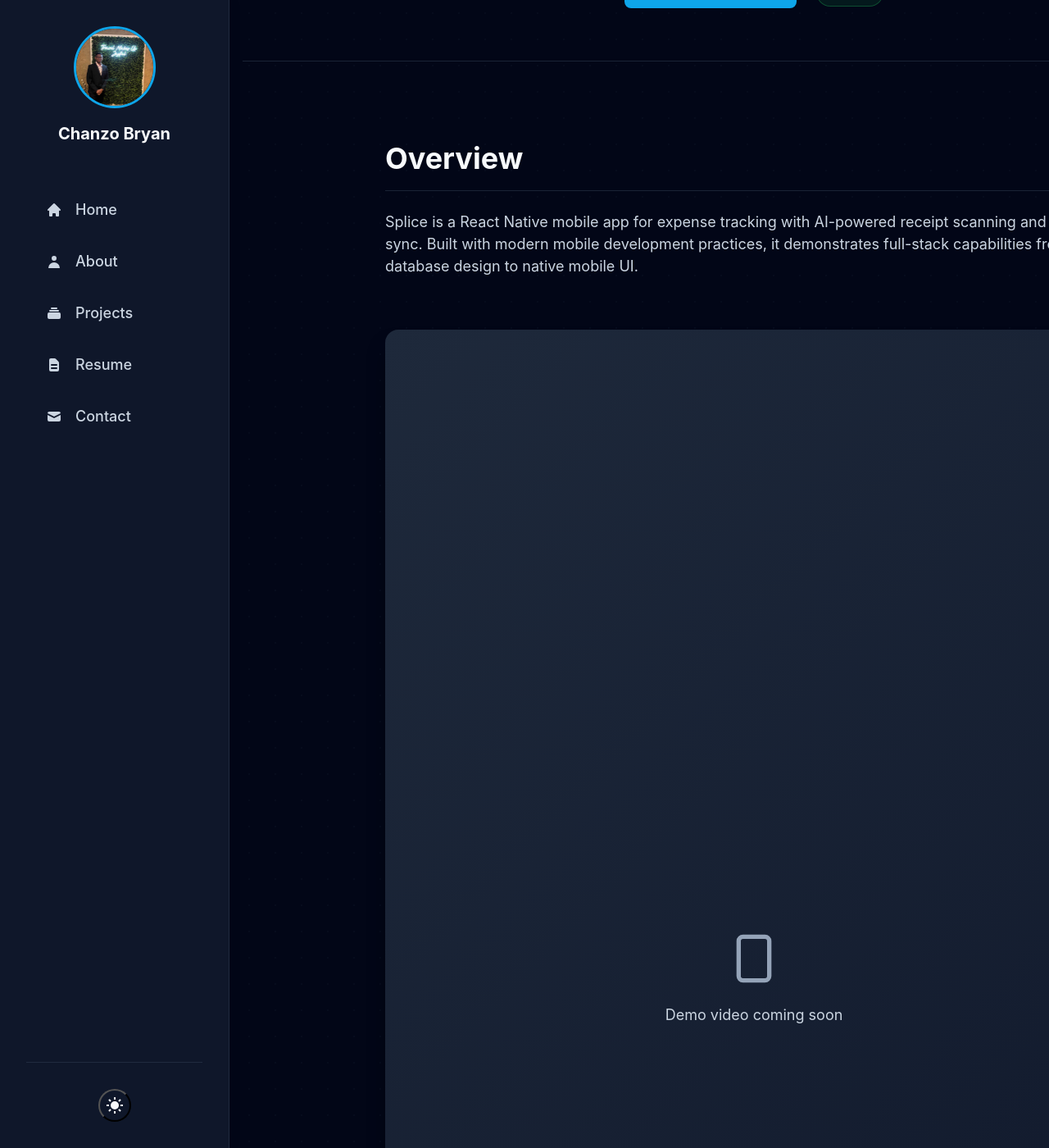
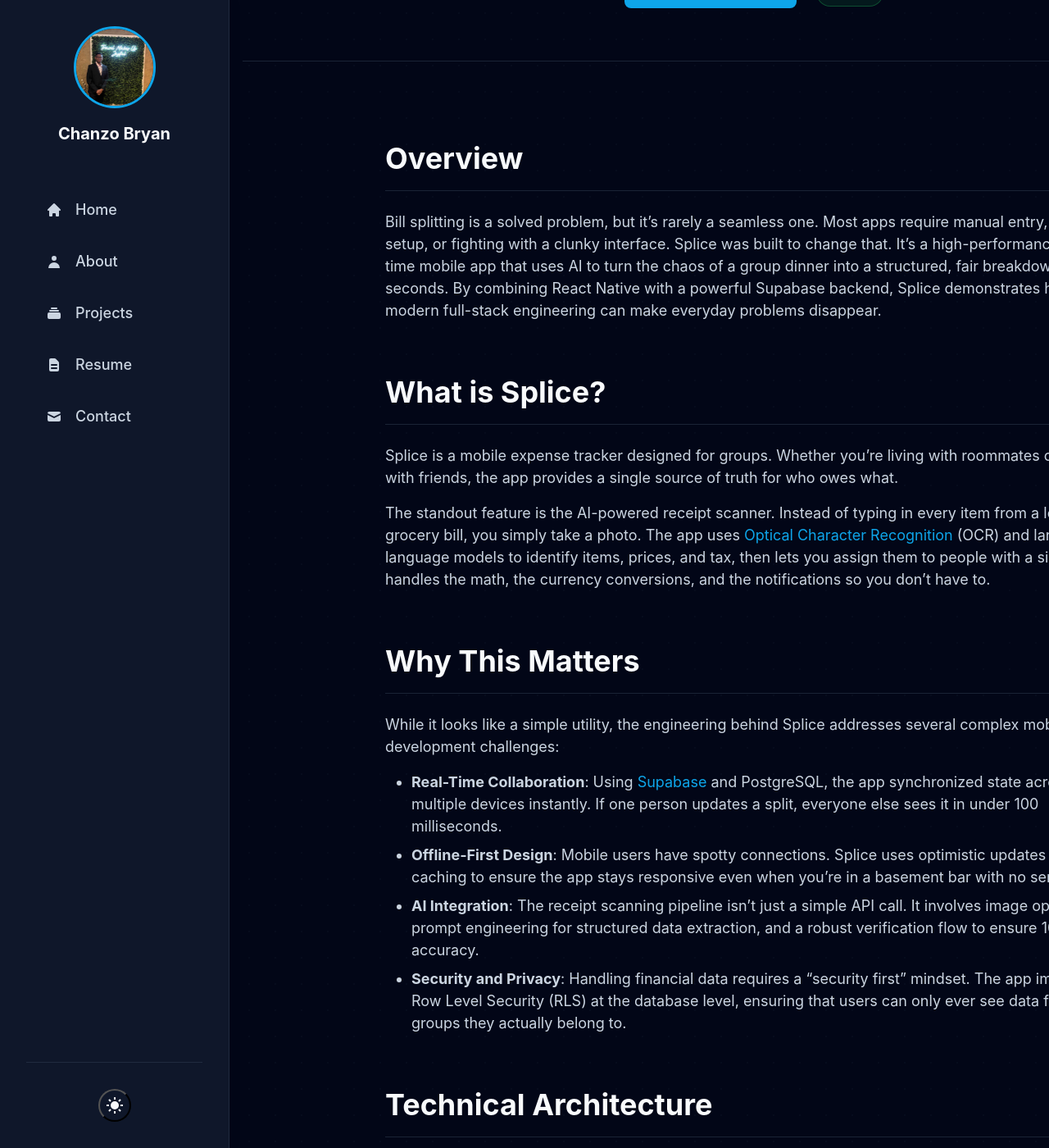
Before and after one commit to Chainso/chanzobryan.com, a Jekyll site: the page built from projects/splice.md, in a window 1280 px wide and 1400 px high, scrolled down 352 px. Shown: the whole window at 82% size. Built offline with Jekyll 4.4.1, drawn with Linux system fonts in a browser that asks for light colours; some of the changed text lies outside the part shown.

Commit message:
docs: rewrite Splice page with narrative style and update Terra Mystica video

```diff
--- a/projects/splice.md
+++ b/projects/splice.md
@@ -14,41 +14,22 @@ status: active
 
 ## Overview
 
-Splice is a React Native mobile app for expense tracking with AI-powered receipt scanning and real-time sync. Built with modern mobile development practices, it demonstrates full-stack capabilities from database design to native mobile UI.
+Bill splitting is a solved problem, but it's rarely a seamless one. Most apps require manual entry, complex setup, or fighting with a clunky interface. Splice was built to change that. It's a high-performance, real-time mobile app that uses AI to turn the chaos of a group dinner into a structured, fair breakdown in seconds. By combining React Native with a powerful Supabase backend, Splice demonstrates how modern full-stack engineering can make everyday problems disappear.
 
-<div class="video-showcase">
-  <div class="media-placeholder" style="aspect-ratio: 9/16; background: linear-gradient(135deg, #1e293b 0%, #0f172a 100%); display: flex; align-items: center; justify-content: center; border-radius: 1rem; box-shadow: 0 20px 25px -5px rgba(0, 0, 0, 0.5);">
-    <div style="text-align: center; color: #94a3b8; padding: 2rem;">
-      <svg width="64" height="64" viewBox="0 0 24 24" fill="none" stroke="currentColor" stroke-width="2" style="margin: 0 auto 1rem;">
-        <rect x="5" y="2" width="14" height="20" rx="2" ry="2"></rect>
-        <line x1="12" y1="18" x2="12.01" y2="18"></line>
-      </svg>
-      <p>Demo video coming soon</p>
-    </div>
-  </div>
-  <p class="video-caption">App demonstration (in production)</p>
-</div>
+## What is Splice?
 
-## Key Features
+Splice is a mobile expense tracker designed for groups. Whether you're living with roommates or traveling with friends, the app provides a single source of truth for who owes what.
 
-<div class="features-grid">
-  <div class="feature-item">
-    <h4>Receipt Scanning</h4>
-    <p>AI-powered OCR extracts items and prices automatically</p>
-  </div>
-  <div class="feature-item">
-    <h4>Real-Time Sync</h4>
-    <p>Supabase PostgreSQL with Row Level Security for instant updates</p>
-  </div>
-  <div class="feature-item">
-    <h4>Passwordless Auth</h4>
-    <p>Email OTP and Google OAuth for seamless login</p>
-  </div>
-  <div class="feature-item">
-    <h4>Material Design 3</h4>
-    <p>Native dark/light mode with smooth animations</p>
-  </div>
-</div>
+The standout feature is the AI-powered receipt scanner. Instead of typing in every item from a long grocery bill, you simply take a photo. The app uses [Optical Character Recognition](https://en.wikipedia.org/wiki/Optical_character_recognition) (OCR) and large language models to identify items, prices, and tax, then lets you assign them to people with a single tap. It handles the math, the currency conversions, and the notifications so you don't have to.
+
+## Why This Matters
+
+While it looks like a simple utility, the engineering behind Splice addresses several complex mobile development challenges:
+
+- **Real-Time Collaboration**: Using [Supabase](https://supabase.com/) and PostgreSQL, the app synchronized state across multiple devices instantly. If one person updates a split, everyone else sees it in under 100 milliseconds.
+- **Offline-First Design**: Mobile users have spotty connections. Splice uses optimistic updates and local caching to ensure the app stays responsive even when you're in a basement bar with no service.
+- **AI Integration**: The receipt scanning pipeline isn't just a simple API call. It involves image optimization, prompt engineering for structured data extraction, and a robust verification flow to ensure 100% accuracy.
+- **Security and Privacy**: Handling financial data requires a "security first" mindset. The app implements Row Level Security (RLS) at the database level, ensuring that users can only ever see data from groups they actually belong to.
 
 ## Technical Architecture
 
@@ -155,31 +136,16 @@ Multiple users can split bills simultaneously with instant updates:
 
 ## Design Philosophy
 
-The app prioritizes:
-- **Speed**: Sub-100ms interactions with optimistic updates
-- **Simplicity**: Core flow is 3 taps: scan → confirm → done
-- **Offline-First**: Queue actions and sync when reconnected
-- **Accessibility**: Full screen reader and keyboard navigation support
+The app is built on the principle that the best interface is no interface. Splice aims to automate as much of the bill splitting process as possible. The core user flow is designed to be completed in just three taps: scan the receipt, confirm the items, and finish. By using Material Design 3 and native animations, the app feels lightweight and responsive, hiding the complexity of the backend sync and AI processing.
 
 ## Performance
 
-- **Bundle Size**: < 15MB APK
-- **Cold Start**: < 1.5s on mid-range devices
-- **Frame Rate**: 60 FPS scrolling and animations
-- **Battery**: < 2% drain per hour of active use
+Mobile performance is about more than just frame rates. It is about how quickly a user can go from an idea to an action:
 
-## Security Considerations
-
-- End-to-end encryption for sensitive data
-- No credentials stored locally
-- Secure token refresh flow
-- Rate limiting on API endpoints
-- Input validation and sanitization
+- **Optimistic UI**: When you add an expense, it appears on your screen instantly while the background sync handles the network request.
+- **Efficient OCR**: Image processing happens in the cloud to keep the local app bundle small and the battery usage low.
+- **Native Experience**: By using React Native with the Hermes engine, the app achieves sub-second start times even on older hardware.
 
 ## Future Enhancements
 
-- [ ] Recurring expense templates
-- [ ] Multi-currency support
-- [ ] Export to Venmo/PayPal
-- [ ] Spending analytics dashboard
-- [ ] Group budget limits with alerts
+The vision for Splice is to move beyond just tracking and into settlement. Upcoming features include direct integration with payment providers like Venmo and PayPal, multi-currency support for international travel, and deeper spending analytics to help groups understand their habits over time.
```
Also changed, not shown: 1 other file.
